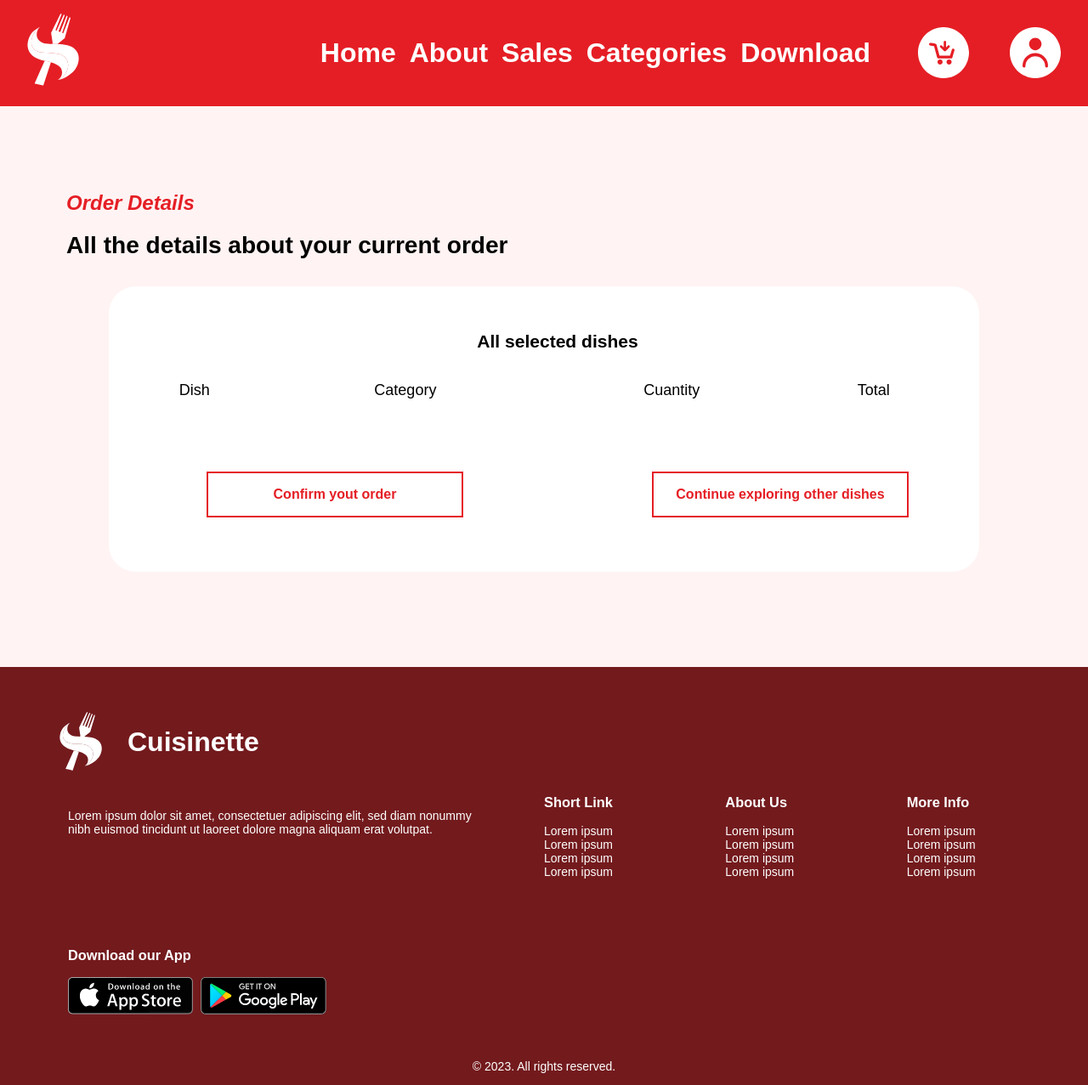
After one commit to Deinno/restpage, a PHP site: page /confirmation.php in a window 1280 px wide. The commit adds this page. Shown: the whole page at 85% size. Run offline with PHP 8.4, Linux system fonts and the light colour scheme.

Commit message:
Created an changed content in confirmation.php

```diff
--- /dev/null
+++ b/confirmation.php
@@ -0,0 +1,119 @@
+<!DOCTYPE html>
+<html lang="en">
+<head>
+    <meta charset="UTF-8">
+    <meta name="viewport" content="width=device-width, initial-scale=1.0">
+    <title>Confirmation</title>
+
+    <link rel="stylesheet" href="./css/main.css">
+</head>
+<body>
+
+    <?php
+        include "./parts/header.php";
+    ?>
+
+    <main>
+
+        <section>
+            <div id="offer-titles">
+                <h2 id="offer-title">Order Details</h2>
+                <h3 id="offer-subtitle">All the details about your current order</h3>
+            </div>
+
+            <div class="dishes-container">
+
+            <?php
+                echo "<section class='dish'>";
+                echo "<div>";
+                    echo "<h3>All selected dishes</h3>";
+                    echo "<table style='margin-top: 2rem; width: 95%;'>";
+                        echo "<tr>";
+                            echo "<td>Dish</td>";
+                            echo "<td>Category</td>";
+                            echo "<td>Cuantity</td>";
+                            echo "<td>Total</td>";
+                        echo "</tr>";
+                    echo "</table>";
+                echo "</div>";
+                    echo "<div class='dishes-container'>";
+                        echo "<div> <a class='button confir-btn' href='cart.php'>Confirm yout order</a> </div>";
+                        echo "<div> <a class='button confir-btn' href='index.php'>Continue exploring other dishes</a> </div>";
+                    echo "</div>";
+                echo "</section>";
+            ?>
+
+            </div>
+        </section>
+
+    </main>
+
+    <footer class="footer">
+
+        <div class="footer-container">
+            <div class="footer-logo">
+                <img id="ft-logo" src="imgs/identificador-blanco.svg" alt="Logo">
+                <h2 id="footer-logo-text">Cuisinette</h2>
+            </div>
+            <div class="footer-content">
+                <div class="footer-info">
+                <p>Lorem ipsum dolor sit amet, consectetuer adipiscing elit, sed diam nonummy <br>
+                    nibh euismod tincidunt ut laoreet dolore magna aliquam erat volutpat. </p>
+            </div>
+
+            <div class="footer-links">
+                <div>
+                    <h3>Short Link</h3>
+                    <ul class="nav-bottom-list">
+                        <li><a class="nav-bottom-link" href="#">Lorem ipsum</a></li>
+                        <li><a class="nav-bottom-link" href="#">Lorem ipsum</a></li>
+                        <li><a class="nav-bottom-link" href="#">Lorem ipsum</a></li>
+                        <li><a class="nav-bottom-link" href="#">Lorem ipsum</a></li>
+                    </ul>
+                </div>
+
+                <div>
+                    <h3>About Us</h3>
+                    <ul class="nav-bottom-list">
+                        <li><a class="nav-bottom-link" href="#">Lorem ipsum</a></li>
+                        <li><a class="nav-bottom-link" href="#">Lorem ipsum</a></li>
+                        <li><a class="nav-bottom-link" href="#">Lorem ipsum</a></li>
+                        <li><a class="nav-bottom-link" href="#">Lorem ipsum</a></li>
+                    </ul>
+                </div>
+
+                <div>
+                    <h3>More Info</h3>
+                    <ul class="nav-bottom-list">
+                        <li><a class="nav-bottom-link" href="#">Lorem ipsum</a></li>
+                        <li><a class="nav-bottom-link" href="#">Lorem ipsum</a></li>
+                        <li><a class="nav-bottom-link" href="#">Lorem ipsum</a></li>
+                        <li><a class="nav-bottom-link" href="#">Lorem ipsum</a></li>
+                    </ul>
+                </div>
+            </div>
+            </div>
+
+            <section class="download-app">
+                <h3>Download our App</h3>
+                <div class="cta-app-container">
+                    <a href="#">
+                        <img src="./imgs/app-store.png" alt="Our app from App Store">
+                    </a>
+                    <a href="#">
+                        <img src="./imgs/google-play.png" alt="Our app from App Store">
+                    </a>
+                </div>
+            </section>
+
+
+            <p class="footer-legal">© 2023. All rights reserved.</p>
+        </div>
+
+    </footer>
+
+
+    <script src="./js/main.js"></script>
+
+</body>
+</html>
--- a/order.php
+++ b/order.php
@@ -67,7 +67,7 @@
                     echo "</section>";
 
                     echo "<div>";
-                        echo "<form action='confirmation.html' method='post'>";
+                        echo "<form action='confirmation.php' method='post'>";
 
                             echo "<div class='dish'>";
                                 echo "<h3>Cuantity</h3>";
```
Also changed, not shown: cart.html (deleted), cart.php (added).
